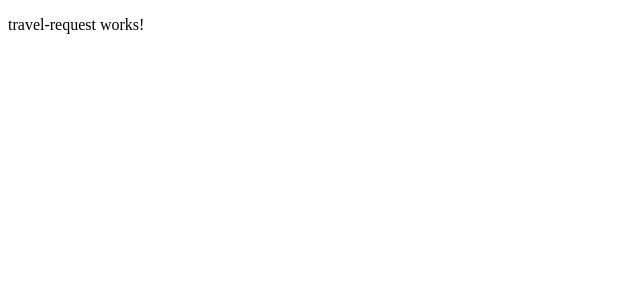
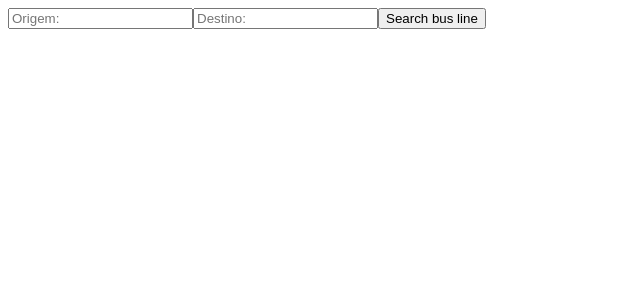
Before and after one commit to andressasantosaraujo/transport-charging-angular, an Angular app: page /travel-request in a window 1280 px wide. Shown: the top 300 px of the page, without its empty margins (0-640 px from the left). Built offline with nearby package versions, Linux system fonts and the light colour scheme.

Commit message:
Changing variable names.

```diff
--- a/src/app/travel-request/travel-request/travel-request.component.html
+++ b/src/app/travel-request/travel-request/travel-request.component.html
@@ -1,3 +1,5 @@
-<p>
-  travel-request works!
-</p>
+<div class="content">
+  <input type="text" name="origin" placeholder="Origem: " required>
+  <input type="text" name="destination" placeholder="Destino: " required>
+  <button (click)="searchBusLine()">Search bus line</button>
+</div>
--- a/src/app/travel-request/travel-request/travel-request.component.ts
+++ b/src/app/travel-request/travel-request/travel-request.component.ts
@@ -12,4 +12,8 @@ export class TravelRequestComponent implements OnInit {
   ngOnInit() {
   }
 
+  searchBusLine() {
+
+  }
+
 }
```
